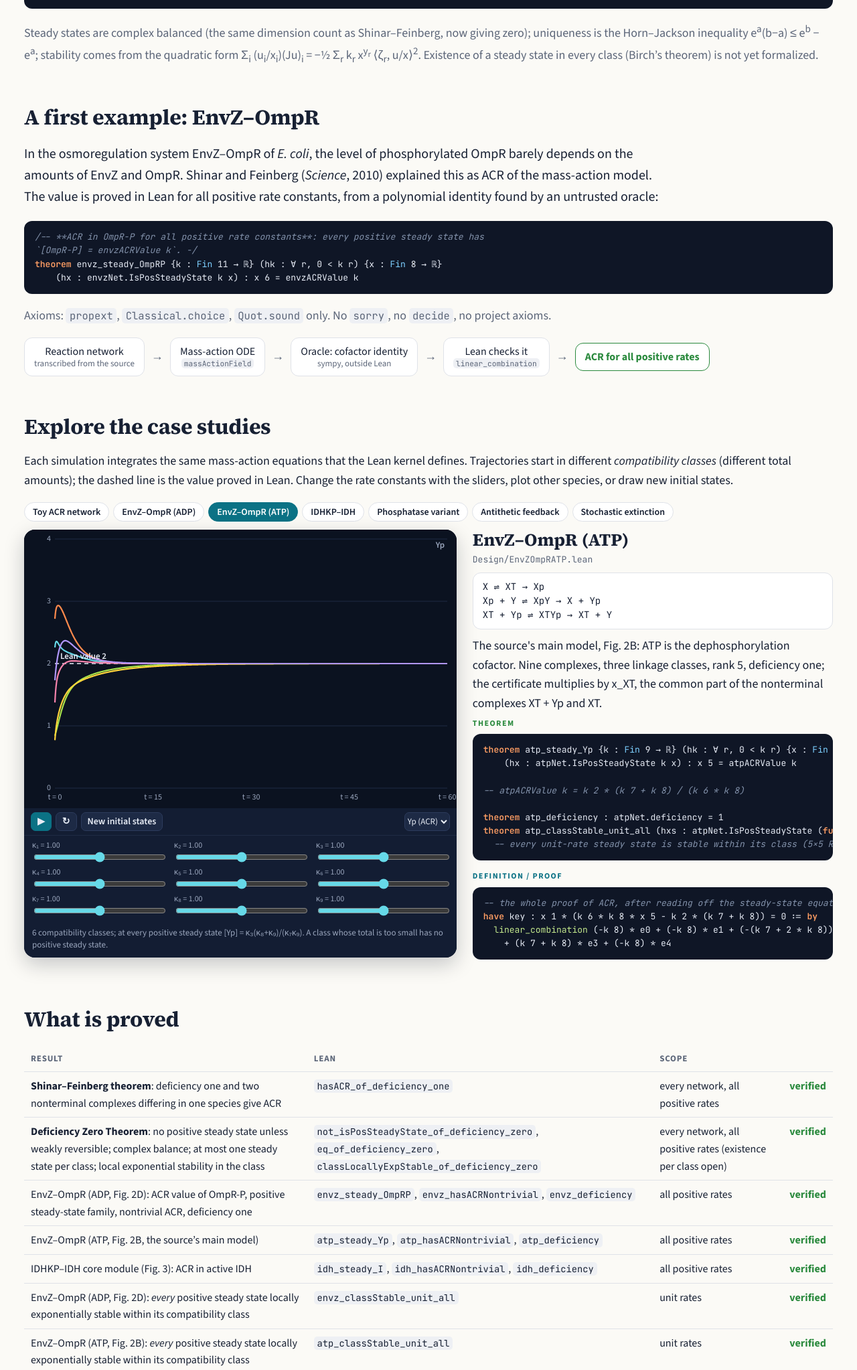
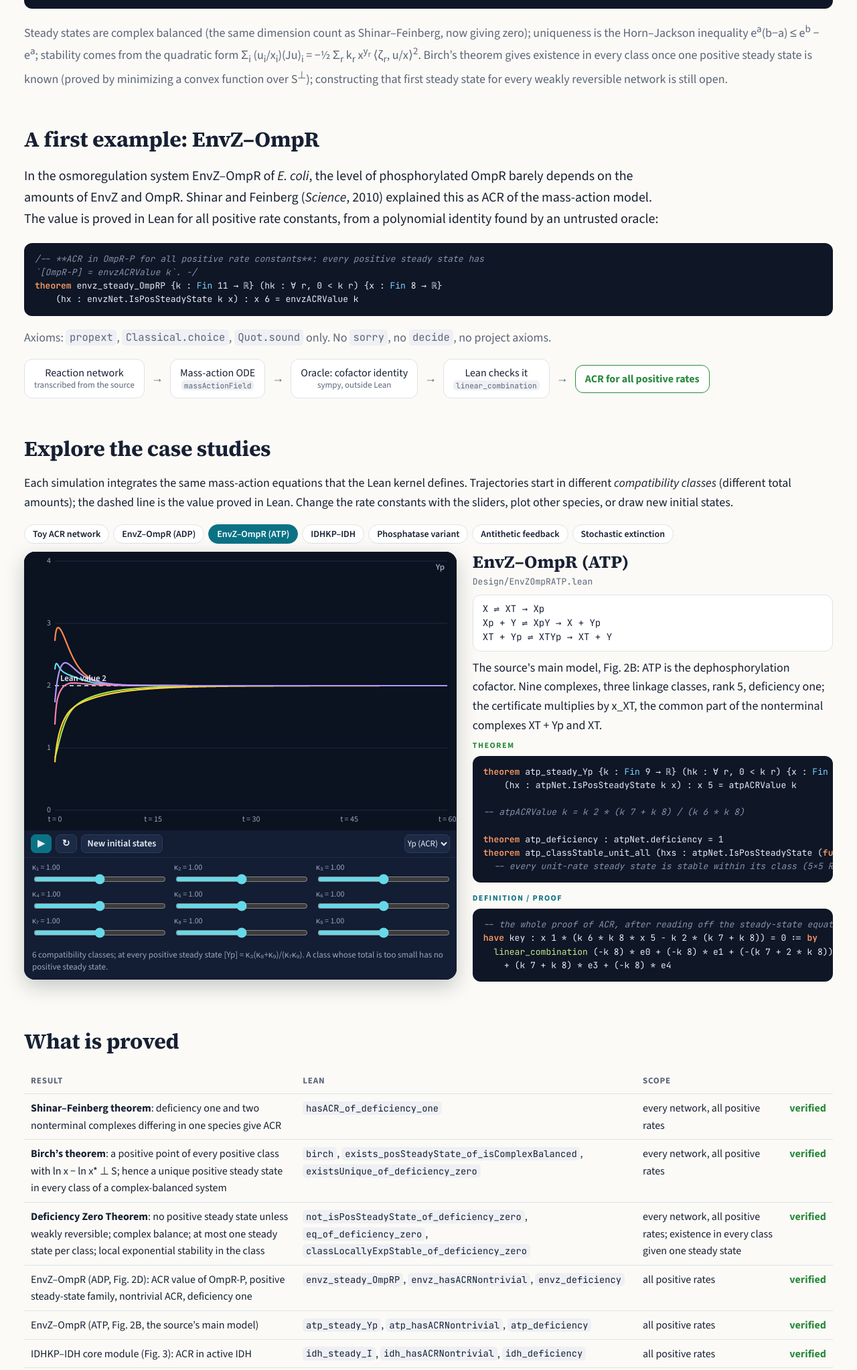
Before and after one commit to siddhartha-gadgil/Homeostasis, a plain HTML site: page docs/index.html in a window 1280 px wide. Shown: the part 3357-5403 px from the top of the page at 67% size. Drawn offline with nearby package versions, Linux system fonts and the light colour scheme.

Commit message:
N-005: Birch's theorem; existence and uniqueness of steady states in every class
Birch via the dual convex problem on S^⊥ (no boundary analysis); complex balance spreads
along ln x* + S^⊥; a unique positive steady state in every positive class for complex-balanced
systems and for deficiency zero given one steady state. Sanity: A ⇌ B. Notes, site, slides.

Co-Authored-By: Claude Opus 5.5 <noreply@anthropic.com>

```diff
--- a/docs/index.html
+++ b/docs/index.html
@@ -226,7 +226,7 @@ theorem eq_of_deficiency_zero (hk : ∀ r, 0 < k r) (hδ : N.deficiency = 0)
 
 theorem classLocallyExpStable_of_deficiency_zero (hk : ∀ r, 0 < k r) (hδ : N.deficiency = 0)
     (hxs : N.IsPosSteadyState k xs) : ∃ δ > 0, ∃ c > 0, ∃ K > 0, …   -- within the class</code></pre>
-<p class="muted">Steady states are complex balanced (the same dimension count as Shinar&ndash;Feinberg, now giving zero); uniqueness is the Horn&ndash;Jackson inequality e<sup>a</sup>(b&minus;a) &le; e<sup>b</sup> &minus; e<sup>a</sup>; stability comes from the quadratic form &Sigma;<sub>i</sub> (u<sub>i</sub>/x<sub>i</sub>)(Ju)<sub>i</sub> = &minus;&frac12; &Sigma;<sub>r</sub> k<sub>r</sub> x<sup>y<sub>r</sub></sup> &lang;&zeta;<sub>r</sub>, u/x&rang;<sup>2</sup>. Existence of a steady state in every class (Birch&rsquo;s theorem) is not yet formalized.</p>
+<p class="muted">Steady states are complex balanced (the same dimension count as Shinar&ndash;Feinberg, now giving zero); uniqueness is the Horn&ndash;Jackson inequality e<sup>a</sup>(b&minus;a) &le; e<sup>b</sup> &minus; e<sup>a</sup>; stability comes from the quadratic form &Sigma;<sub>i</sub> (u<sub>i</sub>/x<sub>i</sub>)(Ju)<sub>i</sub> = &minus;&frac12; &Sigma;<sub>r</sub> k<sub>r</sub> x<sup>y<sub>r</sub></sup> &lang;&zeta;<sub>r</sub>, u/x&rang;<sup>2</sup>. Birch&rsquo;s theorem gives existence in every class once one positive steady state is known (proved by minimizing a convex function over S<sup>&perp;</sup>); constructing that first steady state for every weakly reversible network is still open.</p>
 
 <h2>A first example: EnvZ&ndash;OmpR</h2>
 <p class="lead">In the osmoregulation system EnvZ&ndash;OmpR of <i>E. coli</i>, the level of phosphorylated OmpR barely depends on the amounts of EnvZ and OmpR. Shinar and Feinberg (<i>Science</i>, 2010) explained this as ACR of the mass-action model. The value is proved in Lean for all positive rate constants, from a polynomial identity found by an untrusted oracle:</p>
@@ -256,7 +256,8 @@ theorem envz_steady_OmpRP {k : Fin 11 → ℝ} (hk : ∀ r, 0 < k r) {x : Fin 8
 <table class="res">
 <tr><th>Result</th><th>Lean</th><th>Scope</th><th></th></tr>
 <tr><td><b>Shinar&ndash;Feinberg theorem</b>: deficiency one and two nonterminal complexes differing in one species give ACR</td><td><code>hasACR_of_deficiency_one</code></td><td>every network, all positive rates</td><td class="ok">verified</td></tr>
-<tr><td><b>Deficiency Zero Theorem</b>: no positive steady state unless weakly reversible; complex balance; at most one steady state per class; local exponential stability in the class</td><td><code>not_isPosSteadyState_of_deficiency_zero</code>, <code>eq_of_deficiency_zero</code>, <code>classLocallyExpStable_of_deficiency_zero</code></td><td>every network, all positive rates (existence per class open)</td><td class="ok">verified</td></tr>
+<tr><td><b>Birch&rsquo;s theorem</b>: a positive point of every positive class with ln&nbsp;x &minus; ln&nbsp;x* &perp; S; hence a unique positive steady state in every class of a complex-balanced system</td><td><code>birch</code>, <code>exists_posSteadyState_of_isComplexBalanced</code>, <code>existsUnique_of_deficiency_zero</code></td><td>every network, all positive rates</td><td class="ok">verified</td></tr>
+<tr><td><b>Deficiency Zero Theorem</b>: no positive steady state unless weakly reversible; complex balance; at most one steady state per class; local exponential stability in the class</td><td><code>not_isPosSteadyState_of_deficiency_zero</code>, <code>eq_of_deficiency_zero</code>, <code>classLocallyExpStable_of_deficiency_zero</code></td><td>every network, all positive rates; existence in every class given one steady state</td><td class="ok">verified</td></tr>
 <tr><td>EnvZ&ndash;OmpR (ADP, Fig.&nbsp;2D): ACR value of OmpR-P, positive steady-state family, nontrivial ACR, deficiency one</td><td><code>envz_steady_OmpRP</code>, <code>envz_hasACRNontrivial</code>, <code>envz_deficiency</code></td><td>all positive rates</td><td class="ok">verified</td></tr>
 <tr><td>EnvZ&ndash;OmpR (ATP, Fig.&nbsp;2B, the source&rsquo;s main model)</td><td><code>atp_steady_Yp</code>, <code>atp_hasACRNontrivial</code>, <code>atp_deficiency</code></td><td>all positive rates</td><td class="ok">verified</td></tr>
 <tr><td>IDHKP&ndash;IDH core module (Fig.&nbsp;3): ACR in active IDH</td><td><code>idh_steady_I</code>, <code>idh_hasACRNontrivial</code>, <code>idh_deficiency</code></td><td>all positive rates</td><td class="ok">verified</td></tr>
@@ -288,7 +289,7 @@ theorem envz_steady_OmpRP {k : Fin 11 → ℝ} (hk : ∀ r, 0 < k r) {x : Fin 8
 <h2>Next steps</h2>
 <div class="cards">
   <div class="card"><span class="status open">Q-11</span><h3>Stability at general rates</h3><p>Every steady state is class-stable for IDHKP&ndash;IDH at all rates and for both EnvZ&ndash;OmpR models at unit rates. General rates need certificates for polynomial identities with tens of thousands of terms.</p></div>
-  <div class="card"><span class="status open">G-2</span><h3>General theorems</h3><p>Shinar&ndash;Feinberg and the Deficiency Zero Theorem are done; next, Birch&rsquo;s existence theorem (one steady state in every class), and ACR beyond deficiency one (Q-1).</p></div>
+  <div class="card"><span class="status open">G-2</span><h3>General theorems</h3><p>Shinar&ndash;Feinberg, the Deficiency Zero Theorem and Birch&rsquo;s theorem are done; next, a first steady state for every weakly reversible deficiency-zero network (Horn), and ACR beyond deficiency one (Q-1).</p></div>
   <div class="card"><span class="status open">Q-2</span><h3>Multisite phosphorylation</h3><p>Multistationarity witnesses and monostability certificates for 2-site and <i>n</i>-site systems.</p></div>
   <div class="card"><span class="status open">Q-3, Q-4, Q-8</span><h3>Dilution and noise</h3><p>Quantitative loss of robustness under dilution; continuous-time stochastic laws and persistence at low copy numbers.</p></div>
 </div>
```
Also changed, not shown: docs/Homeostasis.html (+4 -3 lines), 7 other files.
